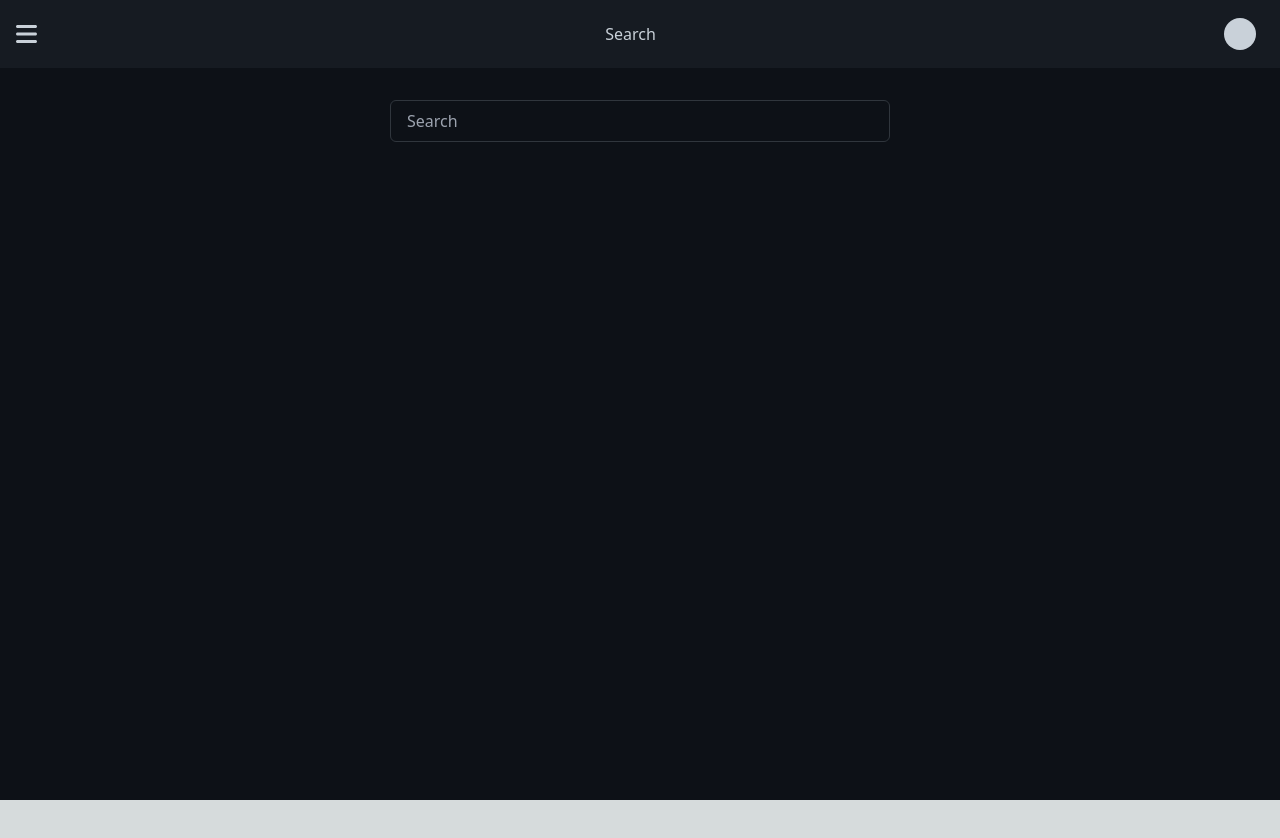
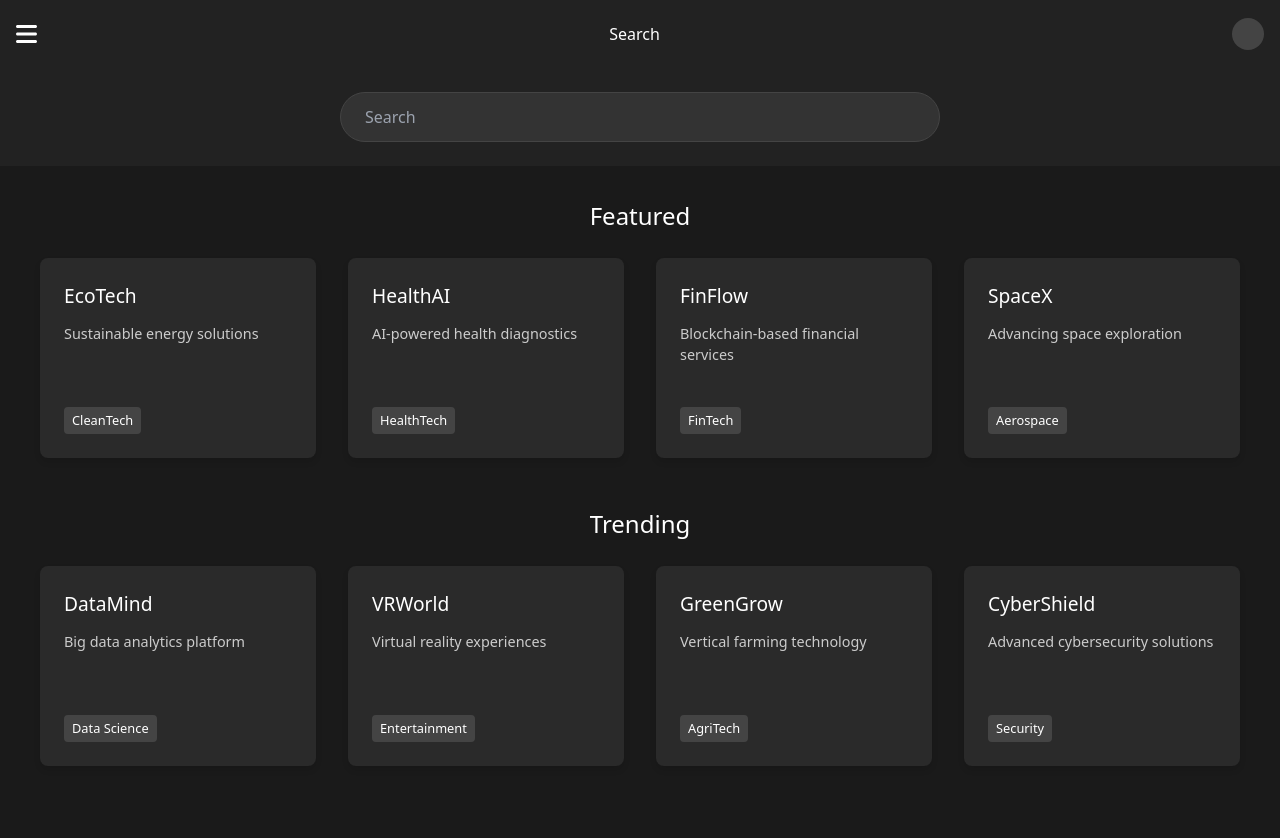
Before and after one commit to sp3ked/repoch, a Next.js app in the folder searqh-front/: page / in a window 1280 px wide. Shown: the top 838 px of the page. Before the commit the page ends 800 px from the top, so only its background shows below. Built offline with nearby package versions, Linux system fonts and the light colour scheme.

Commit message:
featured and trending cards

```diff
--- a/package.json
+++ b/package.json
@@ -4,8 +4,10 @@
   "description": "Search Engine / dashboard Focused on finding certain startups that have bad SEO on google, this will help consumers find products/startups they need easily rather then trying to find them organically in addition to allowing these startups to get out there.",
   "main": "index.js",
   "scripts": {
-    "test": "echo \"Error: no test specified\" && exit 1",
-    "start": "nodemon src/server.ts"
+    "test": "jest",
+    "dev": " next dev -p 8000",
+    "build": "next build",
+    "start": "next start"
   },
   "keywords": [],
   "author": "",
--- /dev/null
+++ b/searqh-front/src/app/card.module.css
@@ -0,0 +1,59 @@
+.card {
+  background-color: #2a2a2a;
+  border-radius: 8px;
+  padding: 1.5rem;
+  width: calc(25% - 1.5rem);
+  box-shadow: 0 4px 6px rgba(0,0,0,0.1);
+  transition: transform 0.3s ease, box-shadow 0.3s ease;
+  display: flex;
+  flex-direction: column;
+  justify-content: space-between;
+  min-height: 200px;
+}
+
+.card:hover {
+  transform: translateY(-5px);
+  box-shadow: 0 6px 12px rgba(0,0,0,0.15);
+}
+
+.card h3 {
+  margin-top: 0;
+  margin-bottom: 0.75rem;
+  color: #ffffff;
+  font-size: 1.2rem;
+}
+
+.card p {
+  margin-bottom: 1rem;
+  color: #cccccc;
+  font-size: 0.9rem;
+  flex-grow: 1;
+}
+
+.category {
+  display: inline-block;
+  background-color: #444444;
+  color: #ffffff;
+  padding: 0.25rem 0.5rem;
+  border-radius: 4px;
+  font-size: 0.8rem;
+  align-self: flex-start;
+}
+
+@media (max-width: 1200px) {
+  .card {
+    width: calc(33.33% - 1rem);
+  }
+}
+
+@media (max-width: 900px) {
+  .card {
+    width: calc(50% - 1rem);
+  }
+}
+
+@media (max-width: 600px) {
+  .card {
+    width: 100%;
+  }
+}
--- /dev/null
+++ b/searqh-front/src/app/card.tsx
@@ -0,0 +1,20 @@
+import React from 'react';
+import styles from './card.module.css';
+
+interface CardProps {
+  name: string;
+  description: string;
+  category: string;
+}
+
+const Card: React.FC<CardProps> = ({ name, description, category }) => {
+  return (
+    <div className={styles.card}>
+      <h3>{name}</h3>
+      <p>{description}</p>
+      <span className={styles.category}>{category}</span>
+    </div>
+  );
+};
+
+export default Card;
--- a/searqh-front/src/app/search.module.css
+++ b/searqh-front/src/app/search.module.css
@@ -1,9 +1,9 @@
 .container {
-  background-color: #0d1117;
+  background-color: #1a1a1a;
   min-height: 100vh;
   display: flex;
   flex-direction: column;
-  color: #c9d1d9;
+  color: #ffffff;
 }
 
 .header {
@@ -11,14 +11,13 @@
   justify-content: space-between;
   align-items: center;
   padding: 1rem;
-  background-color: #161b22;
+  background-color: #222222;
 }
 
-.menuButton,
-.profileIcon {
+.menuButton, .profileIcon {
   background: none;
   border: none;
-  color: #c9d1d9;
+  color: #ffffff;
   font-size: 1.5rem;
   cursor: pointer;
 }
@@ -26,40 +25,73 @@
 .profileIcon {
   width: 2rem;
   height: 2rem;
-  background-color: #c9d1d9;
+  background-color: #444444;
   border-radius: 50%;
+}
+
+.searchContainer {
+  display: flex;
+  justify-content: center;
+  align-items: center;
+  padding: 1.5rem;
+  background-color: #222222;
+  position: sticky;
+  top: 0;
+  z-index: 10;
+}
+
+.searchInput {
+  width: 100%;
+  max-width: 600px;
+  padding: 0.75rem 1.5rem;
+  border: 1px solid #444444;
+  border-radius: 30px;
+  background-color: #333333;
+  color: #ffffff;
+  font-size: 1rem;
 }
 
 .main {
   flex-grow: 1;
   display: flex;
   justify-content: center;
-  align-items: flex-start;
-  padding-top: 2rem;
+  padding: 2rem 1rem;
 }
 
-.searchInput {
-  width: 80%;
-  max-width: 500px;
-  padding: 0.5rem 1rem;
-  border: 1px solid #30363d;
-  border-radius: 6px;
-  background-color: #0d1117;
-  color: #c9d1d9;
-  font-size: 1rem;
+.contentWrapper {
+  max-width: 1200px;
+  width: 100%;
 }
 
-.leftNav,
-.rightNav {
+.startupSection {
+  margin-bottom: 3rem;
+}
+
+.startupSection h2 {
+  margin-bottom: 1.5rem;
+  color: #ffffff;
+  font-size: 1.5rem;
+  text-align: center;
+}
+
+.cardContainer {
+  display: flex;
+  flex-wrap: wrap;
+  gap: 2rem;
+  justify-content: center;
+}
+
+.leftNav, .rightNav {
   position: fixed;
   top: 0;
   bottom: 0;
-  width: 16.66%;
-  background-color: #161b22;
+  width: 250px;
+  background-color: #222222;
   transition: transform 0.3s ease-in-out;
   overflow-y: auto;
   display: flex;
   flex-direction: column;
+  z-index: 1000;
 }
 
 .leftNav {
@@ -70,82 +102,69 @@
 .rightNav {
   right: 0;
   transform: translateX(100%);
-  padding: 1rem;
 }
 
-.leftNav.open,
-.rightNav.open {
+.leftNav.open, .rightNav.open {
   transform: translateX(0);
-}
-
-.navContent {
-  flex-grow: 1;
-  display: flex;
-  flex-direction: column;
-}
-
-.rightNavHeader {
-  display: flex;
-  justify-content: flex-start; /* Align items to the start of the flex container */
-  align-items: center; /* Center items vertically */
-  margin-bottom: 1rem;
 }
 
 .chevronButton {
   background: none;
   border: none;
-  color: #8b949e;
+  color: #ffffff;
+  font-size: 1.2rem;
   cursor: pointer;
-  padding: 0.5rem;
-  font-size: 0.9rem;
-  margin-right: 1rem;
+  padding: 1rem;
+  align-self: flex-start;
+}
+
+.navContent {
+  padding: 1rem;
+}
+
+.navContent ul {
+  list-style-type: none;
+  padding: 0;
+}
+
+.navContent li {
+  margin-bottom: 1rem;
+  cursor: pointer;
+}
+
+.rightNavHeader {
+  display: flex;
+  align-items: center;
+  padding: 1rem;
+  border-bottom: 1px solid #444444;
 }
 
 .profileInfo {
   display: flex;
   align-items: center;
-}
-
-.profileIcon {
-  width: 2rem;
-  height: 2rem;
-  background-color: #c9d1d9;
-  border-radius: 50%;
-  margin-right: 0.5rem;
+  margin-left: auto;
 }
 
 .username {
-  color: #c9d1d9;
-  font-weight: bold;
+  margin-right: 0.5rem;
+  color: #ffffff;
 }
 
 .rightNavContent {
-  display: flex;
-  flex-direction: column;
-  align-items: flex-end;
-}
-
-.leftNav ul,
-.rightNavContent ul {
-  list-style-type: none;
-  padding: 0;
-  margin: 0;
-}
-
-.leftNav li {
-  margin-bottom: 1rem;
-  cursor: pointer;
-}
-
-.rightNavContent li {
-  margin-bottom: 0.5rem;
-  cursor: pointer;
-  text-align: right;
+  padding: 1rem;
+  color:aqua;
 }
 
 @media (max-width: 768px) {
-  .leftNav,
-  .rightNav {
-    width: 50%;
+  .searchInput {
+    max-width: 90%;
+  }
+
+  .cardContainer {
+    gap: 1.5rem;
+  }
+
+  .leftNav, .rightNav {
+    width: 80%;
   }
 }
--- a/searqh-front/src/app/searchPage.tsx
+++ b/searqh-front/src/app/searchPage.tsx
@@ -8,6 +8,21 @@
   faChevronRight,
   faBars,
 } from "@fortawesome/free-solid-svg-icons";
+import Card from "./Card";
+
+const featuredStartups = [
+  { name: "EcoTech", description: "Sustainable energy solutions", category: "CleanTech" },
+  { name: "HealthAI", description: "AI-powered health diagnostics", category: "HealthTech" },
+  { name: "FinFlow", description: "Blockchain-based financial services", category: "FinTech" },
+  { name: "SpaceX", description: "Advancing space exploration", category: "Aerospace" }
+];
+
+const trendingStartups = [
+  { name: "DataMind", description: "Big data analytics platform", category: "Data Science" },
+  { name: "VRWorld", description: "Virtual reality experiences", category: "Entertainment" },
+  { name: "GreenGrow", description: "Vertical farming technology", category: "AgriTech" },
+  { name: "CyberShield", description: "Advanced cybersecurity solutions", category: "Security" }
+];
 
 export default function SearchPage() {
   const [leftNavOpen, setLeftNavOpen] = useState(false);
@@ -54,12 +69,33 @@
           onClick={() => setRightNavOpen(true)}
         ></button>
       </header>
-      <main className={styles.main}>
+      <div className={styles.searchContainer}>
         <input
           type="text"
           placeholder="Search"
           className={styles.searchInput}
         />
+      </div>
+      <main className={styles.main}>
+        <div className={styles.contentWrapper}>
+          <section className={styles.startupSection}>
+            <h2>Featured</h2>
+            <div className={styles.cardContainer}>
+              {featuredStartups.map((startup, index) => (
+                <Card key={index} {...startup} />
+              ))}
+            </div>
+          </section>
+
+          <section className={styles.startupSection}>
+            <h2>Trending</h2>
+            <div className={styles.cardContainer}>
+              {trendingStartups.map((startup, index) => (
+                <Card key={index} {...startup} />
+              ))}
+            </div>
+          </section>
+        </div>
       </main>
       <div
         ref={leftNavRef}
@@ -93,11 +129,10 @@
             <FontAwesomeIcon icon={faChevronRight} />
           </button>
           <div className={styles.profileInfo}>
+            <span className={styles.username}>username</span>
             <div className={styles.profileIcon}></div>
-            <span className={styles.username}>sp3ked</span>
           </div>
         </div>
-
         <div className={styles.rightNavContent}>
           <ul>
             <li>Your profile</li>
```
